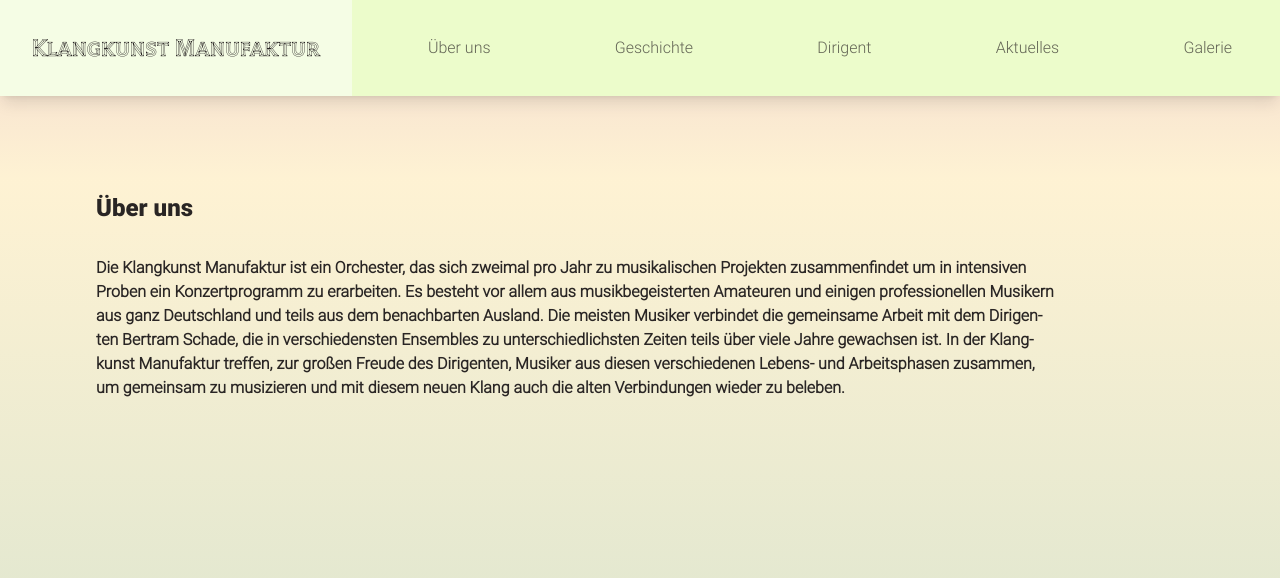
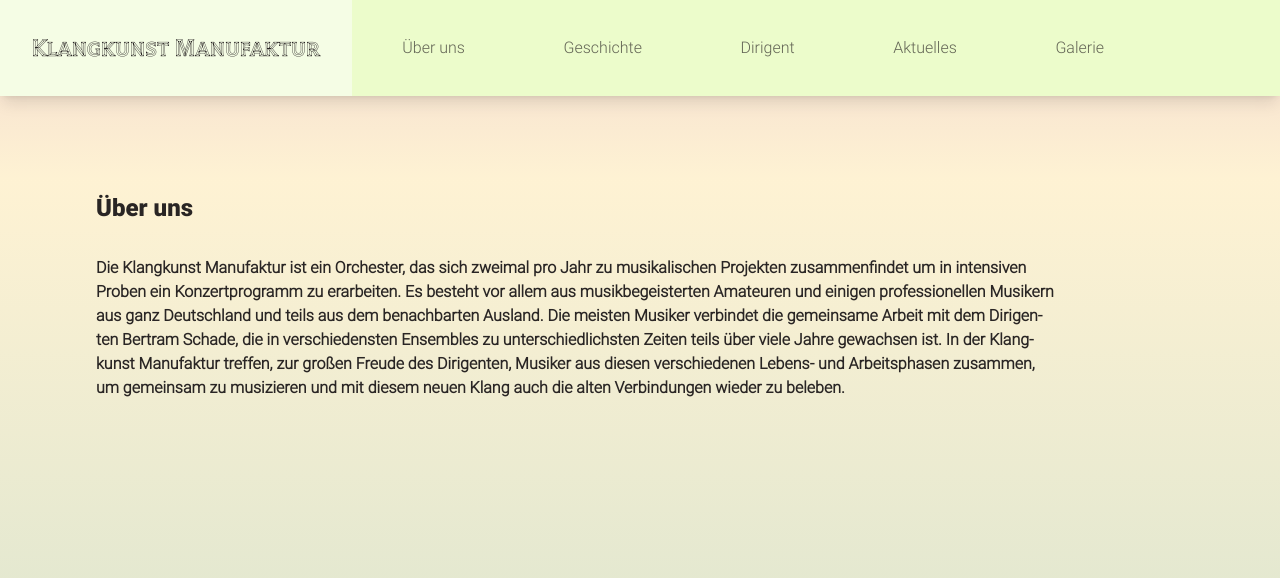
Before and after one commit to FrankWuensch/klangkunst_website_project, a Jekyll site: the page built from index.html, in a window 1280 px wide. Shown: the top 578 px of the page. Built offline with Jekyll 4.4.1, drawn with Linux system fonts in a browser that asks for light colours.

Commit message:
add max width

```diff
--- a/_includes/header.html
+++ b/_includes/header.html
@@ -1,7 +1,7 @@
 <div
   class="relative z-10 flex h-16 w-full items-center justify-between overflow-hidden bg-lime-100 text-stone-800/70 shadow-lg xl:h-24"
 >
-  <span class="flex w-full shrink items-center justify-between whitespace-nowrap">
+  <span class="flex w-full max-w-6xl shrink items-center justify-between whitespace-nowrap">
     <!-- only shown in mobile version -->
     <div
       class="absolute right-0 top-0 flex h-full max-h-full w-20 items-center justify-center bg-white/50 hover:cursor-pointer hover:text-stone-800 xl:hidden"
```
Also changed, not shown: 2 other files.
